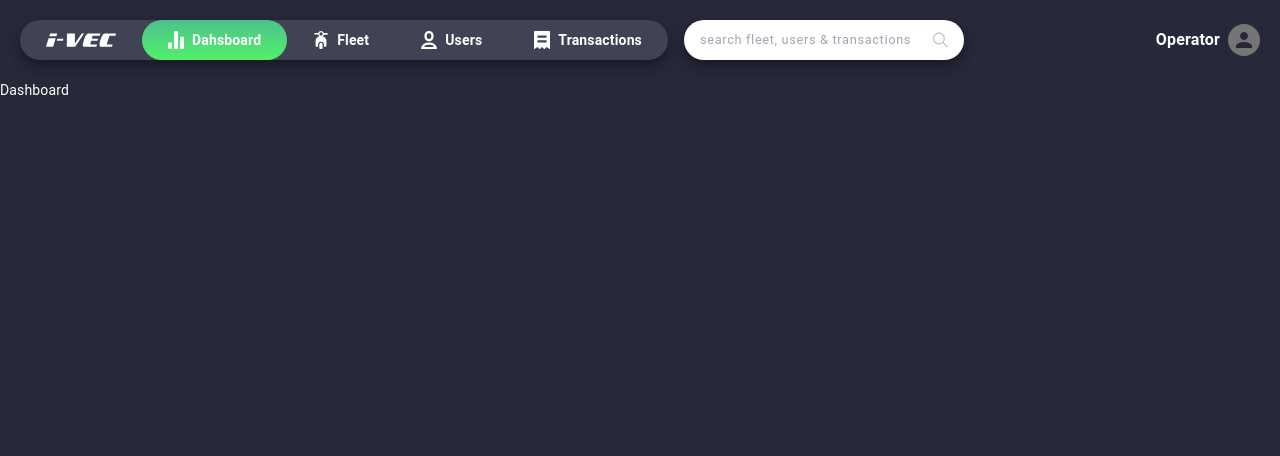
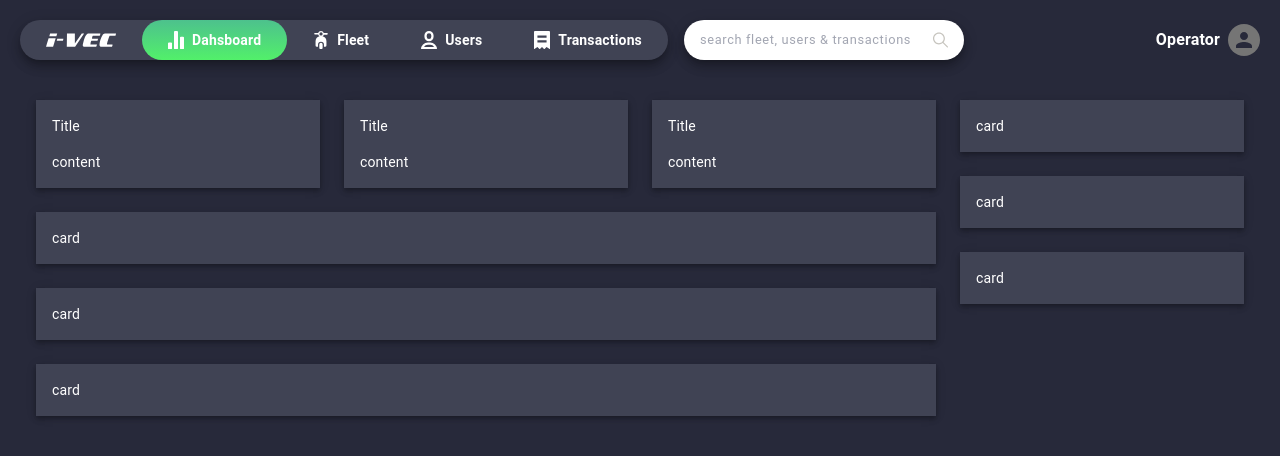
Before and after one commit to Chiselkraft-Design-Laboratory/ivecoperator, a React (Create React App) app: page / in a window 1280 px wide. Shown: the top 456 px of the page. Built offline with nearby package versions, Linux system fonts and the light colour scheme.

Commit message:
U7 Dashboard cards

```diff
--- /dev/null
+++ b/src/components/cards/index.js
@@ -0,0 +1,42 @@
+import React from "react";
+import { Grid, Paper, makeStyles } from "@material-ui/core";
+
+const useStyles = makeStyles(
+  (theme) => ({
+    root: {
+      padding: theme.spacing(1.5),
+
+      "& > *": {
+        width: "100%",
+        padding: theme.spacing(2),
+        display: "flex",
+        flexDirection: "column",
+        flexWrap: "nowrap",
+      },
+    },
+    header: {
+      marginBottom: theme.spacing(2),
+    },
+  }),
+  { index: 1 }
+);
+
+const DefaultCard = ({ mini, rounded, header, children }) => {
+  const cl = useStyles();
+  return (
+    <Grid item xs={10} md={mini ? 4 : 12} classes={{ root: cl.root }}>
+      <Paper square={rounded ? false : true} elevation={4}>
+        {header ? (
+          <Grid item classes={{ root: cl.header }}>
+            {header}
+          </Grid>
+        ) : null}
+        <Grid item xs>
+          {children}
+        </Grid>
+      </Paper>
+    </Grid>
+  );
+};
+
+export default DefaultCard;
--- a/src/pages/dashboard/index.js
+++ b/src/pages/dashboard/index.js
@@ -1,9 +1,23 @@
 import React from "react";
 import { Grid, makeStyles } from "@material-ui/core";
+import DefaultCard from "components/cards";
 
 const useStyles = makeStyles(
   (theme) => ({
-    root: {},
+    root: {
+      padding: theme.spacing(1, 3),
+      display: "flex",
+      flexDirection: "row",
+
+      justifyContent: "flex-start",
+      alignItems: "flex-start",
+    },
+    grid: {
+      display: "flex",
+      flexDirection: "row",
+      flexWrap: "wrap",
+      justifyContent: "flex-start",
+    },
   }),
   { index: 1 }
 );
@@ -12,8 +26,26 @@ const DashboardPage = () => {
   const cl = useStyles();
 
   return (
-    <Grid item xs>
-      Dashboard
+    <Grid item xs classes={{ root: cl.root }}>
+      <Grid item xs classes={{ root: cl.grid }}>
+        <DefaultCard mini header="Title">
+          content
+        </DefaultCard>
+        <DefaultCard mini header="Title">
+          content
+        </DefaultCard>
+        <DefaultCard mini header="Title">
+          content
+        </DefaultCard>
+        <DefaultCard>card</DefaultCard>
+        <DefaultCard>card</DefaultCard>
+        <DefaultCard>card</DefaultCard>
+      </Grid>
+      <Grid item xs={10} md={3} classes={{ root: cl.grid }}>
+        <DefaultCard>card</DefaultCard>
+        <DefaultCard>card</DefaultCard>
+        <DefaultCard>card</DefaultCard>
+      </Grid>
     </Grid>
   );
 };
```
